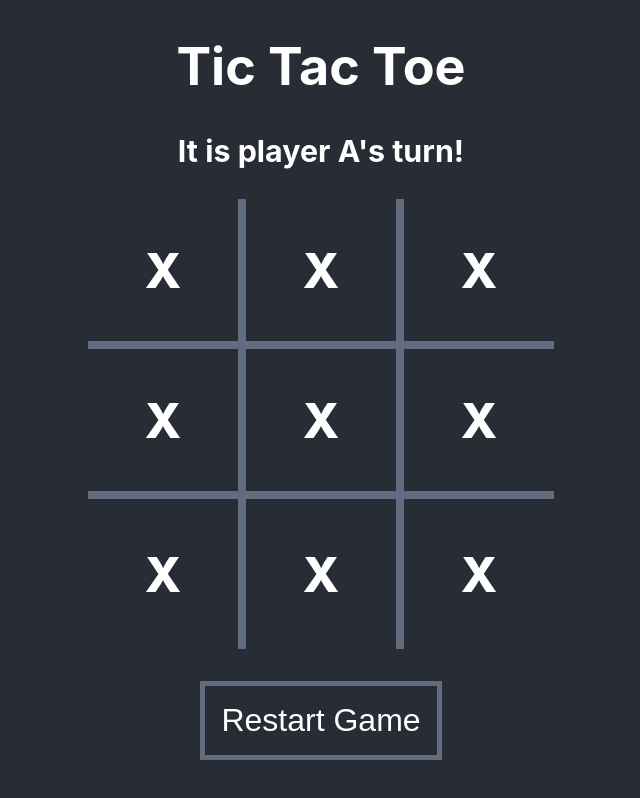
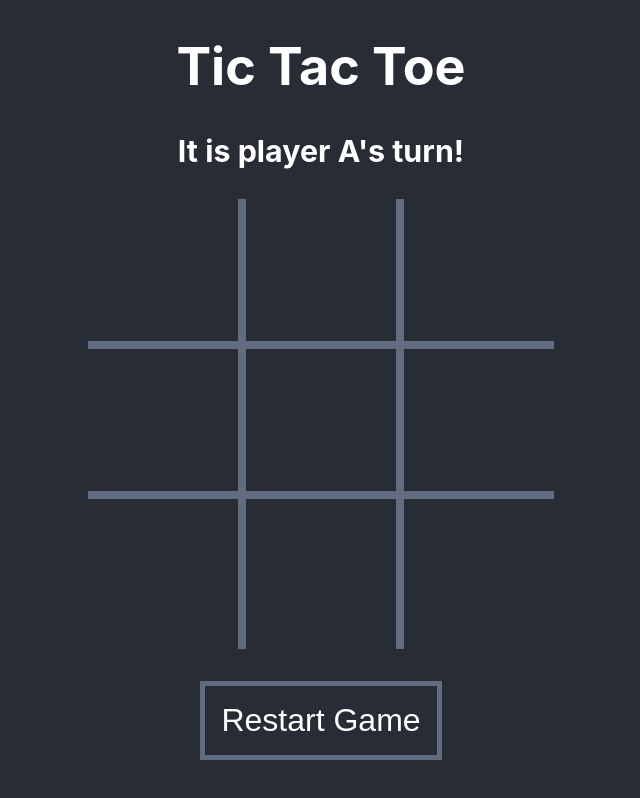
Before and after one commit to this-ting/react-ts-tictactoe, a React (Create React App) app: page / in a window 1280 px wide. Shown: the whole page, without its empty margins (319-959 px from the left). Built offline with nearby package versions, Linux system fonts and the light colour scheme.

Commit message:
Add interface to Square component

```diff
--- a/src/Square/Square.tsx
+++ b/src/Square/Square.tsx
@@ -1,8 +1,17 @@
 import React from "react";
 import "./Square.css";
 
-const Square = () => {
-	return <div className="Square">X</div>;
+interface SquareProps {
+	input: string;
+	handlePlayerClick: any;
+}
+
+const Square: React.FC<SquareProps> = ({ input, handlePlayerClick }) => {
+	return (
+		<div className="Square" onClick={handlePlayerClick}>
+			{input}
+		</div>
+	);
 };
 
 export default Square;
```
